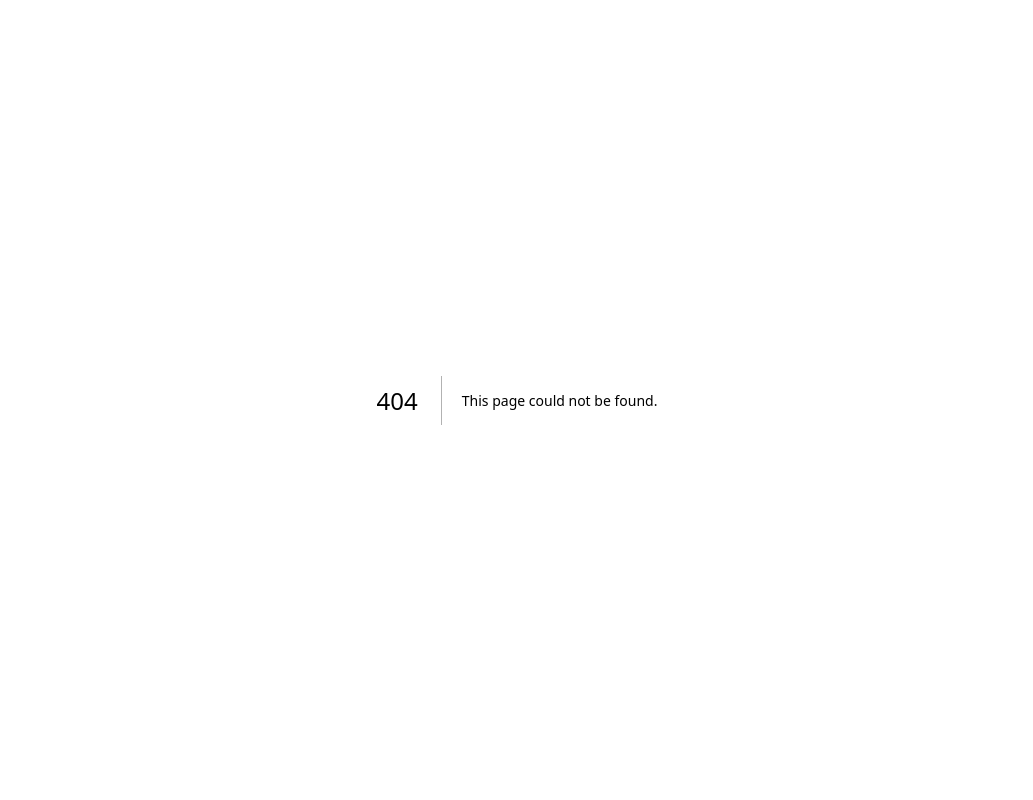
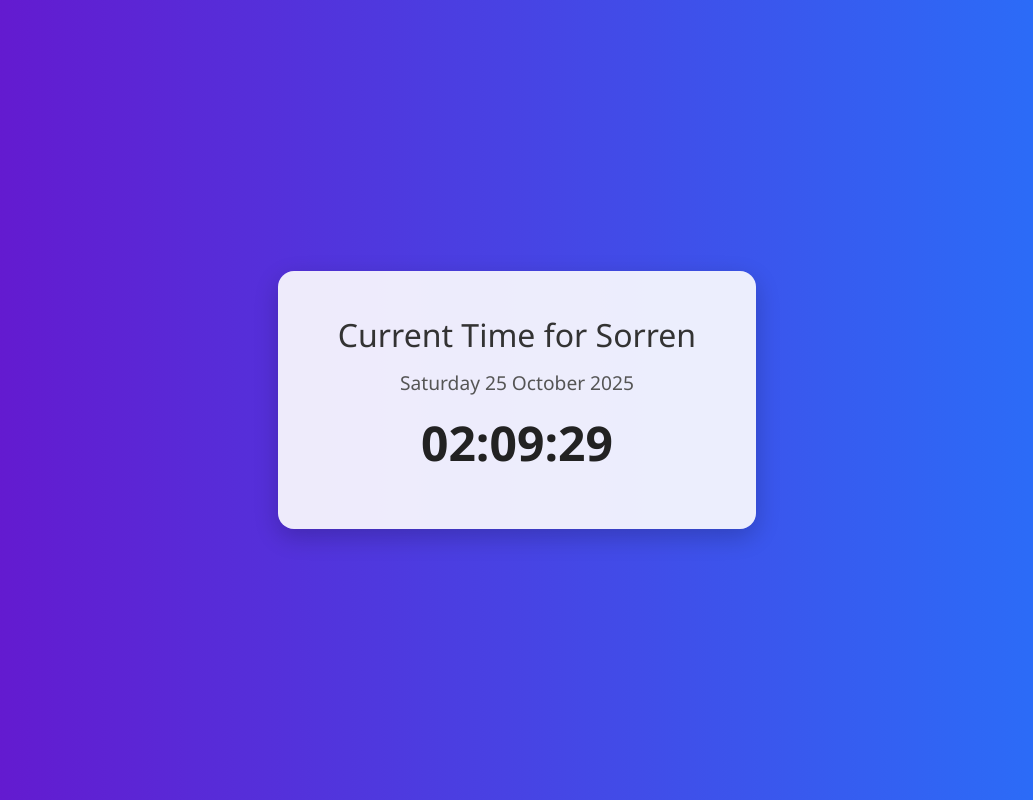
Before and after one commit to Kousei-Uchu/aspen, a Next.js app: page /time in a window 1280 px wide. Before the commit this address had no page. Shown: the whole page, without its empty margins (123-1156 px from the left). Built offline with nearby package versions, Linux system fonts and the light colour scheme; a web font is replaced by a local one.

Commit message:
Create page.tsx

```diff
--- /dev/null
+++ b/app/time/page.tsx
@@ -0,0 +1,76 @@
+import React, { useState, useEffect } from 'react';
+
+const SydneyTime: React.FC = () => {
+  const [time, setTime] = useState<string>('');
+  const [date, setDate] = useState<string>('');
+
+  useEffect(() => {
+    const updateTime = () => {
+      const now = new Date();
+      const sydneyTime = now.toLocaleTimeString('en-AU', {
+        timeZone: 'Australia/Sydney',
+        hour12: false,
+      });
+      const sydneyDate = now.toLocaleDateString('en-AU', {
+        timeZone: 'Australia/Sydney',
+        weekday: 'long',
+        year: 'numeric',
+        month: 'long',
+        day: 'numeric',
+      });
+      setTime(sydneyTime);
+      setDate(sydneyDate);
+    };
+
+    updateTime();
+    const interval = setInterval(updateTime, 1000);
+
+    return () => clearInterval(interval);
+  }, []);
+
+  return (
+    <div style={styles.container}>
+      <div style={styles.card}>
+        <h1 style={styles.title}>Current Time for Sorren</h1>
+        <p style={styles.date}>{date}</p>
+        <p style={styles.time}>{time}</p>
+      </div>
+    </div>
+  );
+};
+
+const styles: { [key: string]: React.CSSProperties } = {
+  container: {
+    display: 'flex',
+    justifyContent: 'center',
+    alignItems: 'center',
+    height: '100vh',
+    background: 'linear-gradient(to right, #6a11cb, #2575fc)',
+    fontFamily: 'Segoe UI, Roboto, sans-serif',
+  },
+  card: {
+    backgroundColor: 'rgba(255, 255, 255, 0.9)',
+    borderRadius: '16px',
+    padding: '40px 60px',
+    textAlign: 'center',
+    boxShadow: '0 8px 24px rgba(0,0,0,0.2)',
+  },
+  title: {
+    margin: 0,
+    fontSize: '2rem',
+    color: '#333',
+  },
+  date: {
+    margin: '10px 0',
+    fontSize: '1.2rem',
+    color: '#555',
+  },
+  time: {
+    margin: '10px 0',
+    fontSize: '3rem',
+    fontWeight: 'bold',
+    color: '#222',
+  },
+};
+
+export default SydneyTime;
```
